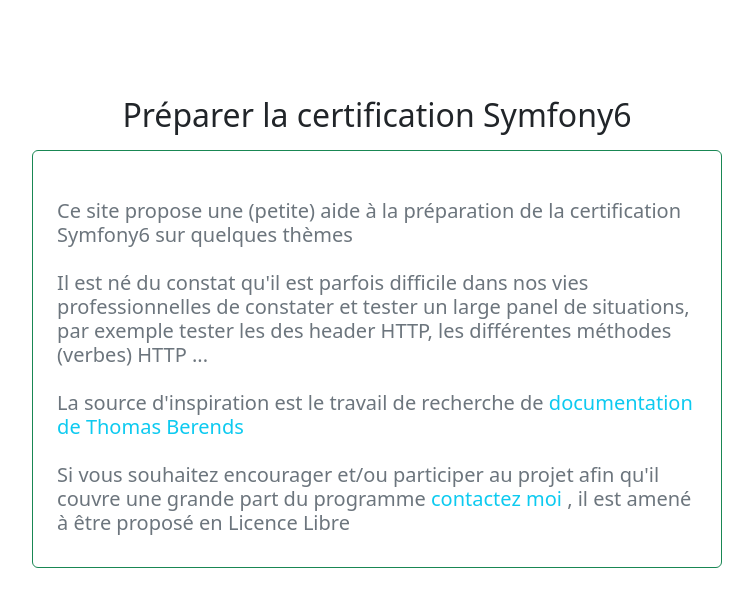
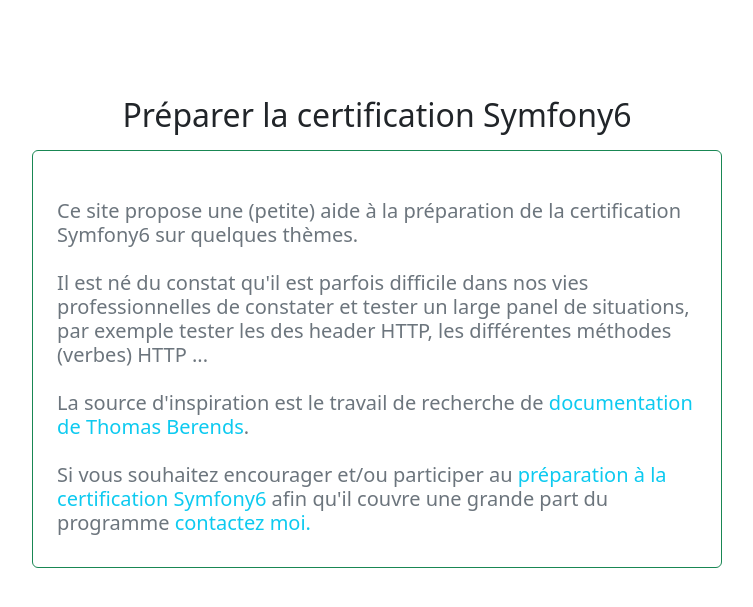
Before and after one commit to atlas-services/certification_symfony, a Symfony app: template templates/fr/index.html.twig in a window 1280 px wide. Shown: the part 64-671 px from the top of the page, without its empty margins (263-1016 px from the left). Run offline with Twig, Linux system fonts and the light colour scheme; the template is opened without the code that fills it, so the values that code supplies are empty; some libraries are stand-ins or nearby versions.

Commit message:
modif texte pages accueil

```diff
--- a/templates/fr/index.html.twig
+++ b/templates/fr/index.html.twig
@@ -11,11 +11,11 @@
         <h2 class="text-center"> Préparer la certification Symfony6 </h2>
 
         <div class="col-12 col-sm-8 mx-auto my-2 px-1 px-sm-4 py-2 py-sm-4 border border-success rounded-2 text-secondary" >
-                <p class="h5 mt-sm-4">Ce site propose une (petite) aide à la préparation de la certification Symfony6 sur quelques thèmes</p>
+                <p class="h5 mt-sm-4">Ce site propose une (petite) aide à la préparation de la certification Symfony6 sur quelques thèmes.</p>
                 <p class="h5 mt-sm-4">Il est né du constat qu'il est parfois difficile dans nos vies professionnelles de constater et tester un large panel de situations, par exemple tester les des header HTTP, les différentes méthodes (verbes) HTTP ...</p>
-                <p class="h5 mt-sm-4">La source d'inspiration est le travail de recherche de <a href=" https://thomasberends.github.io/symfony-certification-preparation-list/" class="link-info text-decoration-none" target="_blanks"  >documentation de Thomas Berends</a></p>
-                <p class="h5 mt-sm-4">Si vous souhaitez encourager et/ou participer au projet afin qu'il couvre une grande part du programme <a href="mailto:contact@atlas-services.fr" target="_blank" class="text-info text-decoration-none">contactez moi</a>
- , il est amené à être proposé en Licence Libre</p>
+                <p class="h5 mt-sm-4">La source d'inspiration est le travail de recherche de <a href=" https://thomasberends.github.io/symfony-certification-preparation-list/" class="link-info text-decoration-none" target="_blanks"  >documentation de Thomas Berends</a>.</p>
+                <p class="h5 mt-sm-4">Si vous souhaitez encourager et/ou participer au <a href=" https://github.com/atlas-services/certification_symfony" class="link-info text-decoration-none" target="_blanks"  >préparation à la certification Symfony6</a> afin qu'il couvre une grande part du programme <a href="mailto:contact@atlas-services.fr" target="_blank" class="text-info text-decoration-none">contactez moi.</a>
+ </p>
         </div>
     </div>
 
```
Also changed, not shown: templates/en/index.html.twig (+3 -4 lines).
